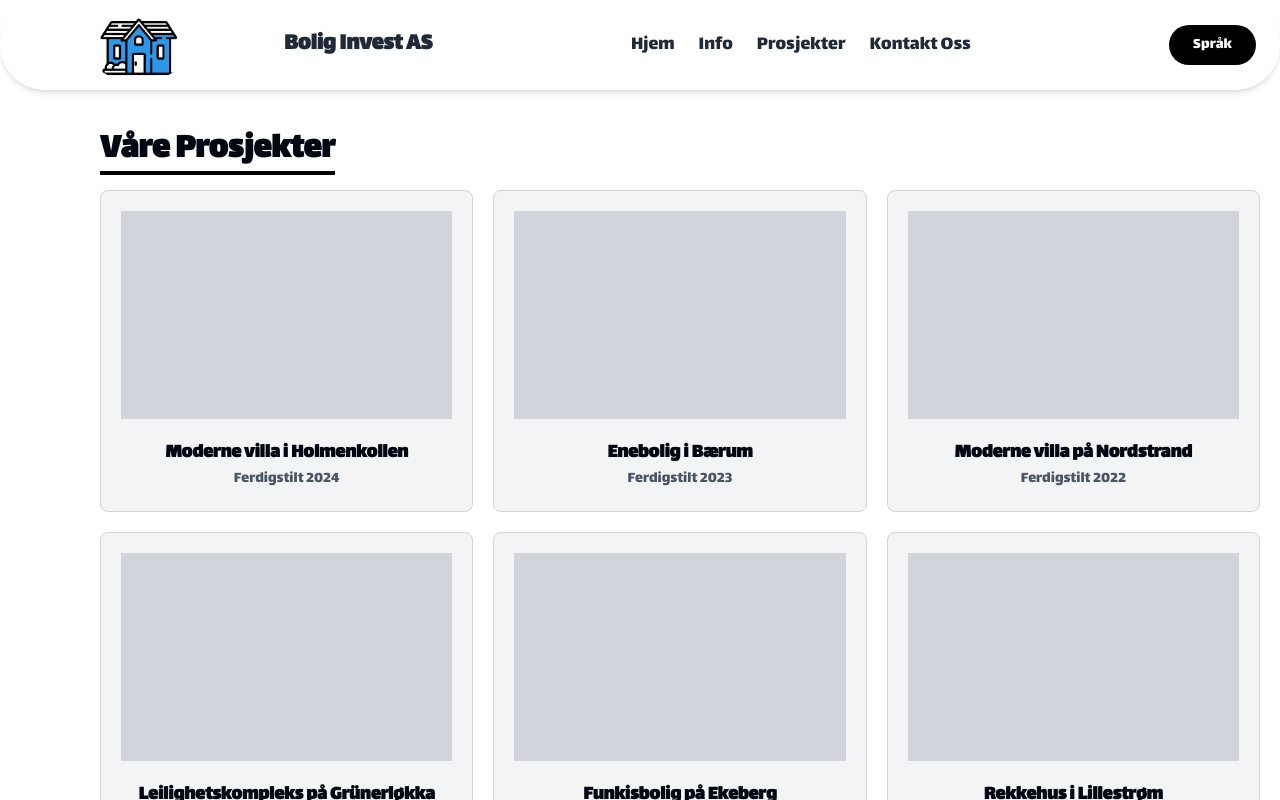
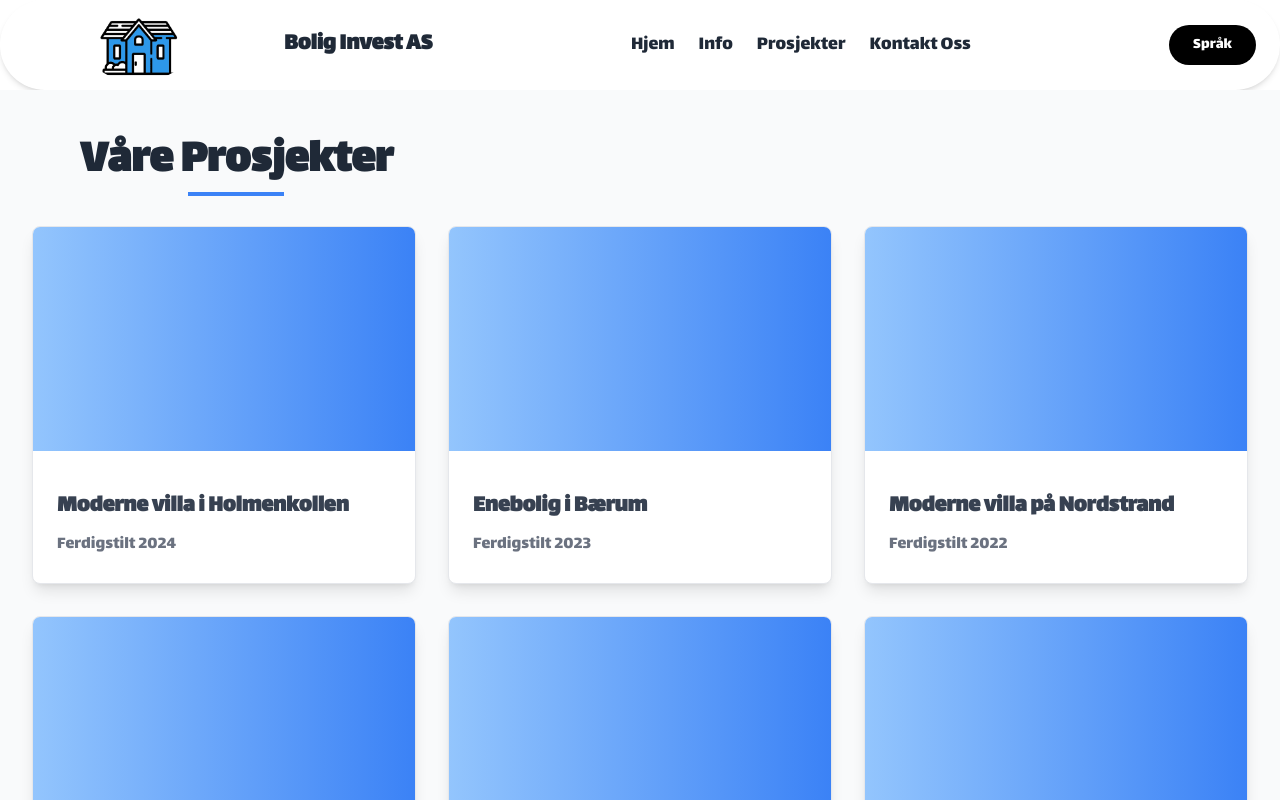
Before and after one commit to scrimzz74/bolig-invest-as, a Next.js app: page /prosjekter in a window 1280 px wide. Shown: the top 800 px of the page. Built offline with nearby package versions, Linux system fonts and the light colour scheme.

Commit message:
changed design on project page

```diff
--- a/app/prosjekter/page.tsx
+++ b/app/prosjekter/page.tsx
@@ -13,20 +13,26 @@ const projects = [
 
 const ProjectsPage = () => {
   return (
-    <div className="px-5 py-10">
-      <h1 className="text-4xl font-semibold text-left ml-20 relative inline-block mb-5">
+    <div className="px-8 py-12 bg-gray-50 min-h-screen">
+      <h1 className="text-5xl font-bold text-center text-gray-800 relative inline-block mb-10 ml-12">
         Våre Prosjekter
-        <span className="absolute bottom-[-5px] left-0 block w-full h-[4px] bg-black"></span>
+        <span className="absolute bottom-[-10px] left-1/2 transform -translate-x-1/2 block w-24 h-1 bg-blue-500"></span>
       </h1>
-      <div className="grid grid-cols-1 sm:grid-cols-2 md:grid-cols-3 gap-5 ml-20">
+      <div className="grid grid-cols-1 sm:grid-cols-2 lg:grid-cols-3 gap-8 mx-auto max-w-7xl">
         {projects.map((project, index) => (
           <div
             key={index}
-            className="border border-gray-300 p-5 rounded-lg text-center bg-gray-100 overflow-hidden transition-transform duration-300 hover:scale-105 hover:shadow-lg"
+            className="border border-gray-200 rounded-lg overflow-hidden shadow-lg bg-white hover:shadow-xl hover:scale-105 transition-transform duration-300"
           >
-            <div className="w-full h-52 bg-gray-300 mb-5 transition-transform duration-300 hover:scale-110"></div>
-            <h2 className="text-xl font-semibold">{project.title}</h2>
-            <p className="text-gray-600">Ferdigstilt {project.year}</p>
+            <div className="w-full h-56 bg-gradient-to-r from-blue-300 to-blue-500 mb-4"></div>
+            <div className="p-6">
+              <h2 className="text-2xl font-semibold text-gray-700 mb-2">
+                {project.title}
+              </h2>
+              <p className="text-gray-500 text-lg">
+                Ferdigstilt {project.year}
+              </p>
+            </div>
           </div>
         ))}
       </div>
```
